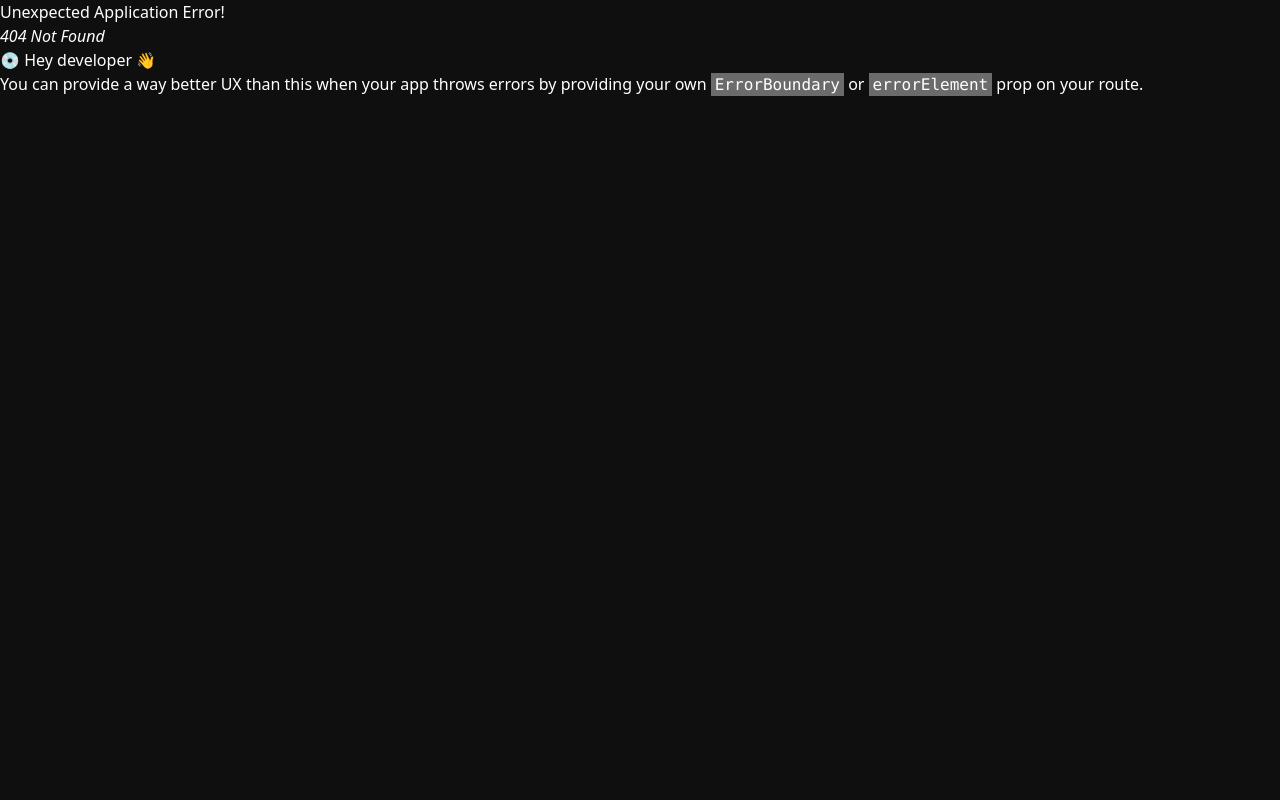
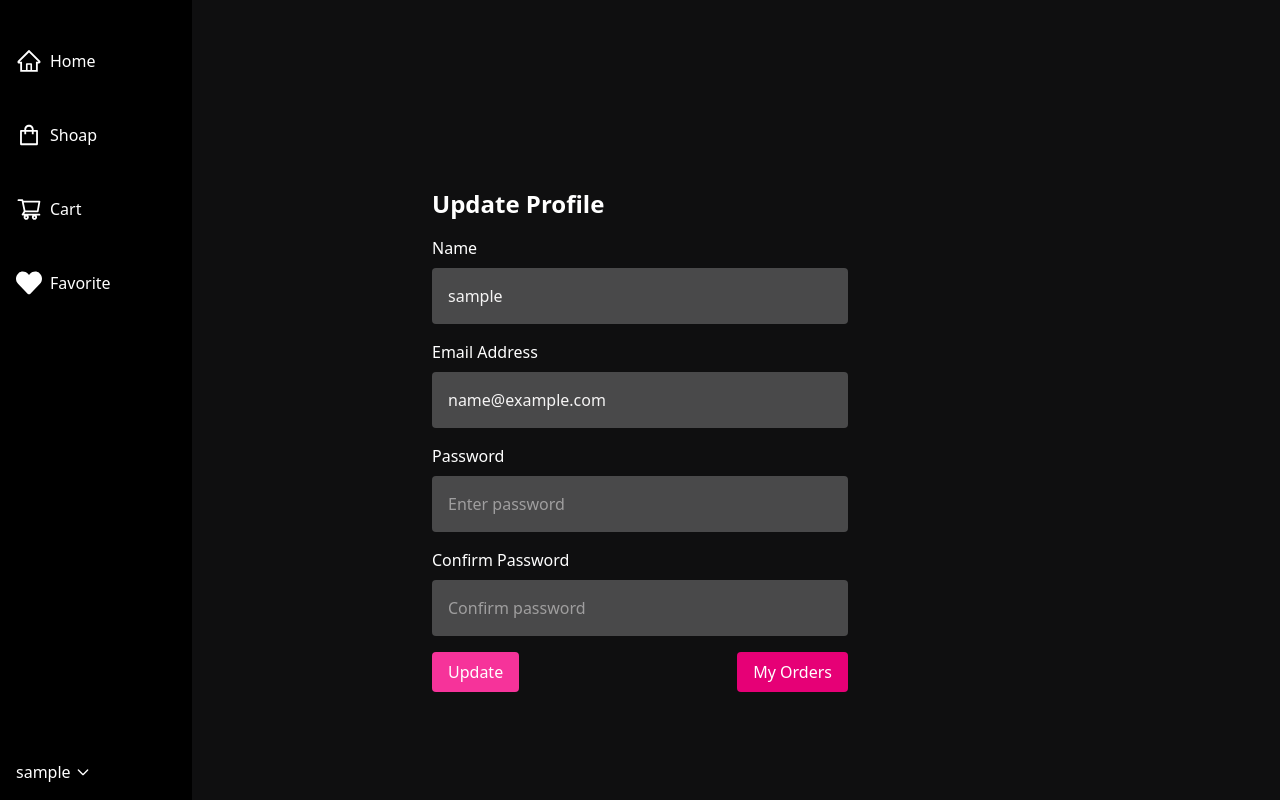
Before and after one commit to Ganesh-mehto/E-commerce-website, a React (Vite) app in the folder frontend/: page /profile in a window 1280 px wide. Before the commit this address had no page. Built offline with nearby package versions, Linux system fonts and the light colour scheme; sample sign-in values are in the browser's storage.

Commit message:
profile Update

```diff
--- /dev/null
+++ b/frontend/src/components/PrivateRoute.jsx
@@ -0,0 +1,10 @@
+import { Navigate,Outlet } from "react-router"
+import { useSelector } from "react-redux"
+
+
+const PrivateRoute = () => {
+    const {userInfo}=useSelector((state)=>state.auth)
+  return userInfo?<Outlet/> :<Navigate to='/login'replace />
+}
+
+export default PrivateRoute
--- a/frontend/src/index.css
+++ b/frontend/src/index.css
@@ -6,6 +6,6 @@ body {
 
   input,
   textarea {
-    color: #7d7676;
-    :white
+    background: #49494a;
+    color: #f5f4f4;
   }
--- a/frontend/src/main.jsx
+++ b/frontend/src/main.jsx
@@ -8,11 +8,16 @@ import { Provider } from 'react-redux'
 import store from './redux/store.js'
 import Login from './pages/Auth/Login.jsx'
 import Register from './pages/Auth/Register.jsx'
+import PrivateRoute from './components/PrivateRoute.jsx'
+import Profile from './pages/User/Profile.jsx'
 
 const router = createBrowserRouter(createRoutesFromElements(
   <Route path='/' element={<App />}>
     <Route path='/login' element={<Login />}/>
     <Route path='/register' element={<Register />}/>
+    <Route path='' element={<PrivateRoute/>}>
+      <Route path='/profile' element={<Profile/>}/>
+    </Route>
   </Route>
 ))
 
--- /dev/null
+++ b/frontend/src/pages/User/Profile.jsx
@@ -0,0 +1,121 @@
+import { useEffect, useState } from "react";
+import { useDispatch, useSelector } from "react-redux";
+import { toast } from "react-toastify";
+
+import Loader from "../../components/Loader";
+import { useProfileMutation } from "../../redux/api/usersApiSlice";
+import { setCredentials } from "../../redux/features/auth/authSlice";
+import { Link } from "react-router-dom";
+
+const Profile = () => {
+  const [username, setUserName] = useState("");
+  const [email, setEmail] = useState("");
+  const [password, setPassword] = useState("");
+  const [confirmPassword, setConfirmPassword] = useState("");
+
+  const { userInfo } = useSelector((state) => state.auth);
+
+  const [updateProfile, { isLoading: loadingUpdateProfile }] =
+    useProfileMutation();
+
+  useEffect(() => {
+    setUserName(userInfo.username);
+    setEmail(userInfo.email);
+  }, [userInfo.email, userInfo.username]);
+
+  const dispatch = useDispatch();
+
+  const submitHandler = async (e) => {
+    e.preventDefault();
+    if (password !== confirmPassword) {
+      toast.error("Passwords do not match");
+    } else {
+      try {
+        const res = await updateProfile({
+          _id: userInfo._id,
+          username,
+          email,
+          password,
+        }).unwrap();
+        dispatch(setCredentials({ ...res }));
+        toast.success("Profile updated successfully");
+      } catch (err) {
+        toast.error(err?.data?.message || err.error);
+      }
+    }
+  };
+
+  return (
+    <div className="container mx-auto p-4 mt-[10rem]">
+      <div className="flex justify-center align-center md:flex md:space-x-4">
+        <div className="md:w-1/3">
+          <h2 className="text-2xl font-semibold mb-4">Update Profile</h2>
+          <form onSubmit={submitHandler}>
+            <div className="mb-4">
+              <label className="block text-white mb-2">Name</label>
+              <input
+                type="text"
+                placeholder="Enter name"
+                className="form-input p-4 rounded-sm w-full"
+                value={username}
+                onChange={(e) => setUserName(e.target.value)}
+              />
+            </div>
+
+            <div className="mb-4">
+              <label className="block text-white mb-2">Email Address</label>
+              <input
+                type="email"
+                placeholder="Enter email"
+                className="form-input p-4 rounded-sm w-full"
+                value={email}
+                onChange={(e) => setEmail(e.target.value)}
+              />
+            </div>
+
+            <div className="mb-4">
+              <label className="block text-white mb-2">Password</label>
+              <input
+                type="password"
+                placeholder="Enter password"
+                className="form-input p-4 rounded-sm w-full"
+                value={password}
+                onChange={(e) => setPassword(e.target.value)}
+              />
+            </div>
+
+            <div className="mb-4">
+              <label className="block text-white mb-2">Confirm Password</label>
+              <input
+                type="password"
+                placeholder="Confirm password"
+                className="form-input p-4 rounded-sm w-full"
+                value={confirmPassword}
+                onChange={(e) => setConfirmPassword(e.target.value)}
+              />
+            </div>
+
+            <div className="flex justify-between">
+              <button
+                type="submit"
+                className="bg-pink-500 text-white py-2 px-4 rounded hover:bg-pink-600"
+              >
+                Update
+              </button>
+
+              <Link
+                to="/user-orders"
+                className="bg-pink-600 text-white py-2 px-4 rounded hover:bg-pink-700"
+              >
+                My Orders
+              </Link>
+            </div>
+            {loadingUpdateProfile && <Loader />}
+          </form>
+        </div>
+      </div>
+    </div>
+  );
+};
+
+export default Profile;
--- a/frontend/src/redux/api/usersApiSlice.js
+++ b/frontend/src/redux/api/usersApiSlice.js
@@ -22,7 +22,14 @@ export const userApiSlice =apiSlice.injectEndpoints({
                 method:'POST',
                 body:data
             })
+        }),
+        profile :builder.mutation({
+            query :(data)=>({
+                url:`${USERS_URL}/profile`,
+                method:'PUT',
+                body:data
+            })
         })
     })
 })
-export const {useLoginMutation,useLogoutMutation,useRegisterMutation}=userApiSlice
+export const {useLoginMutation,useLogoutMutation,useRegisterMutation,useProfileMutation}=userApiSlice
```
